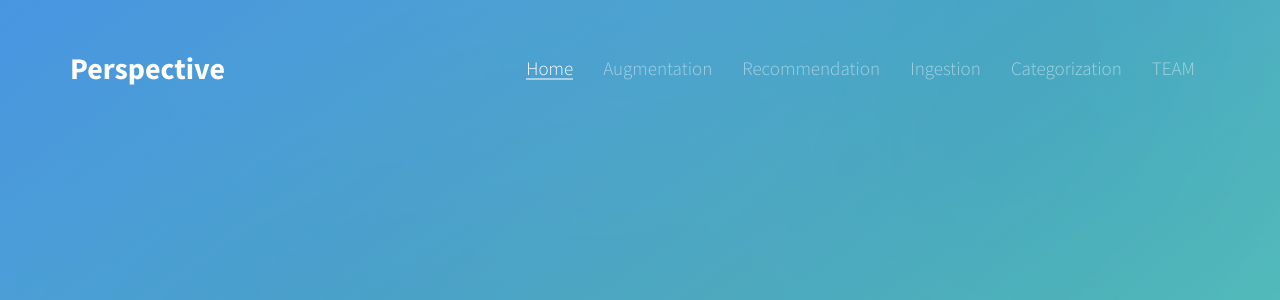
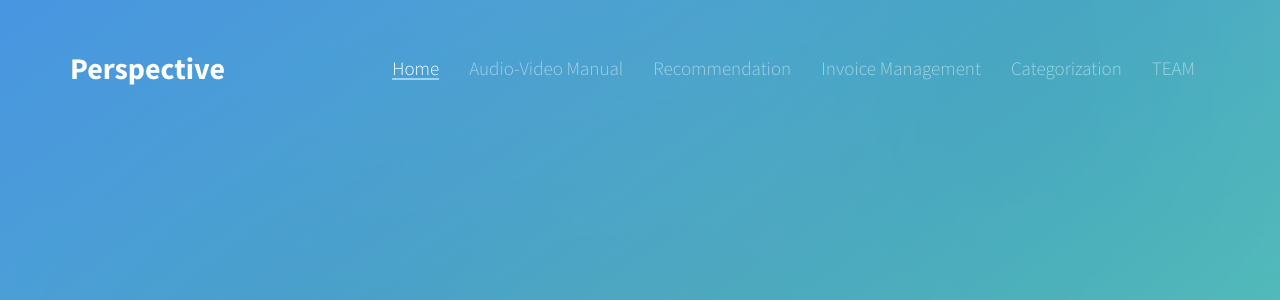
Before and after one commit to ivjotsingh/SAAS_shopping, a Django app: page /social/ in a window 1280 px wide. Shown: the top 300 px of the page. Run offline with Django 3.2, Linux system fonts and the light colour scheme; some libraries are stand-ins or nearby versions; some web fonts are replaced.

Commit message:
final commit

```diff
--- a/social/templates/index.html
+++ b/social/templates/index.html
@@ -54,9 +54,9 @@
 		<div id="navbar" class="navbar-collapse collapse">
 		<ul class="nav navbar-nav navbar-right">
 		<li class="active"><a href="#" data-nav-section="home"><span>Home</span></a></li>
-	<li><a href="#" data-nav-section="Augmentation"><span>Augmentation</span></a></li>
+	<li><a href="#" data-nav-section="Augmentation"><span>Audio-Video Manual</span></a></li>
 	<li><a href="#" data-nav-section="Recommendation"><span>Recommendation</span></a></li>
-	<li><a href="#" data-nav-section="Ingestion"><span>Ingestion</span></a></li>
+	<li><a href="#" data-nav-section="Ingestion"><span>Invoice Management</span></a></li>
 	<li><a href="#" data-nav-section="Categorization"><span>Categorization</span></a></li>
 	<li><a href="#" data-nav-section="TEAM"><span>TEAM</span></a></li>
 	</ul>
@@ -142,7 +142,8 @@
 		<div class="fh5co-text">
 		<i class="fh5co-intro-icon icon-wrench"></i>
 		<h2>Ingestion</h2>
-		<p>Automatically stores all the bills inside the billing folder of google drive of the company so that the customers doesn't have to visit stores if the lost the hardcopy of bill.</p>
+		<p>Automatically downloads all the bills of purchased items inside the local system of the user so that the
+            customers doesn't have to visit the email and then manually download it.</p>
 	<p><a href="{% url 'feed' %}" class="btn btn-primary">Try How!</a></p>
 	</div>
 	</div>
--- a/social/templates/invoice.html
+++ b/social/templates/invoice.html
@@ -45,7 +45,8 @@
         <div class='details'>
             Bill to: {{ customer_name }}<br/>
             Amount:  {{ amount }}<br/>
-            Date: {{ post_id }}
+            <!--Date: {{ post_id }} -->
+            Date: 12/12/18
             <hr class='hrItem' />
         </div>
     </div>
--- a/social/views.py
+++ b/social/views.py
@@ -351,7 +351,7 @@ def GeneratePdf_view(request, post_id):
         "customer_name": "John Cooper",
         "amount": 1399.99,
         "today": "Today",
-        "post_id":post_id
+        "post_id": post_id
     }
     html = render(request, 'threeD.html', {'context': context})
     pdf = render_to_pdf('invoice.html', context)
```
Also changed, not shown: db.sqlite3, media/user_images/81Ev7DpPvvL._SL1500_.jpg (added), 2 other files.
